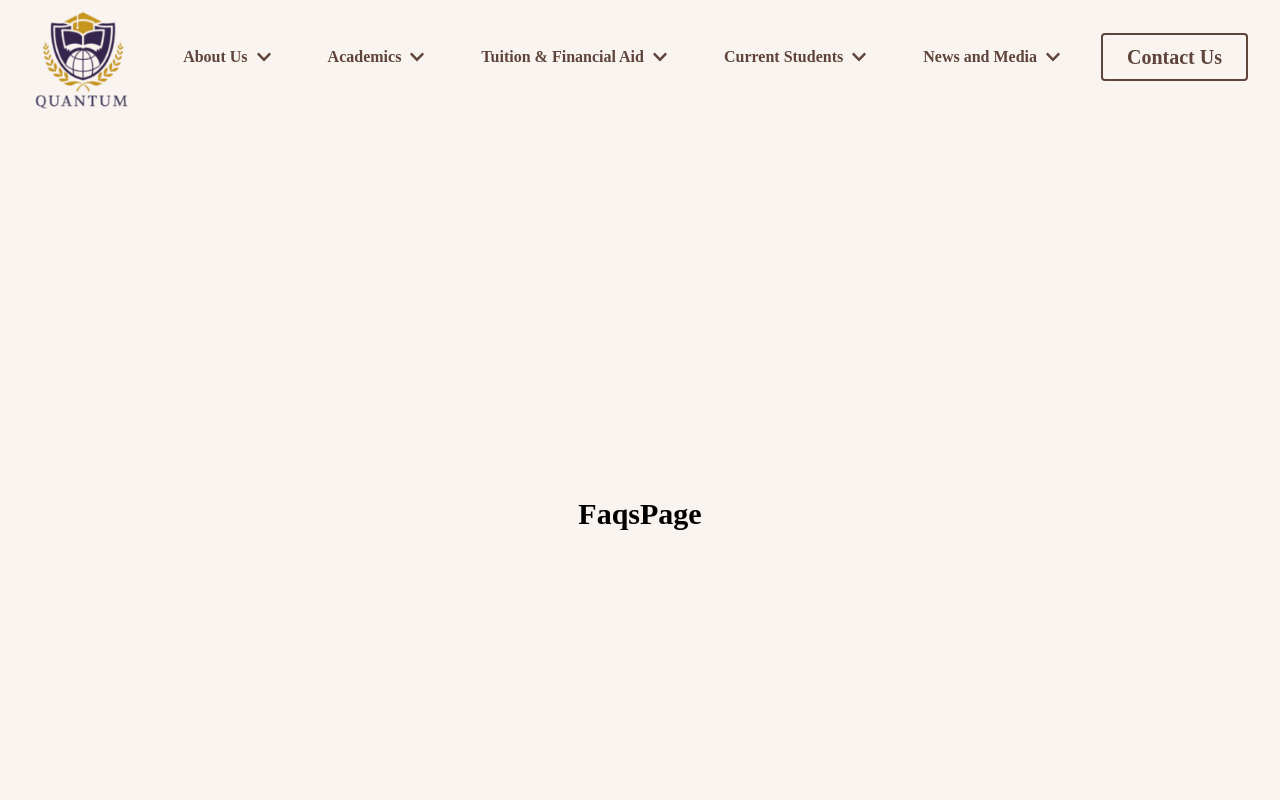
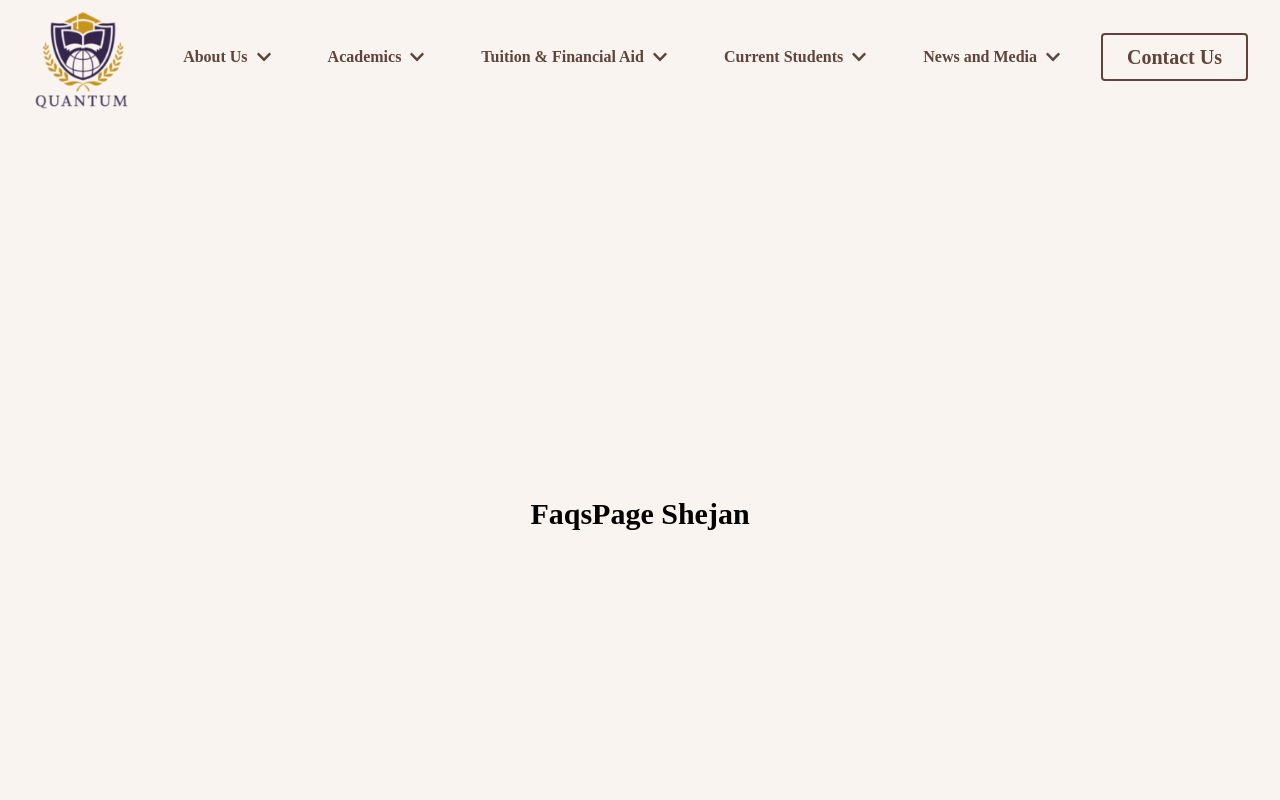
Before and after one commit to shejanNizam/quantum-education, a Next.js app: page /about-us/faqs in a window 1280 px wide. Shown: the top 800 px of the page. Built offline with nearby package versions, Linux system fonts and the light colour scheme.

Commit message:
faq page

```diff
--- a/src/app/about-us/faqs/page.js
+++ b/src/app/about-us/faqs/page.js
@@ -2,7 +2,7 @@ export default function FaqsPage() {
   return (
     <>
       <h3 className=" text-3xl text-center font-bold py-4 min-h-screen flex items-center justify-center">
-        FaqsPage
+        FaqsPage Shejan
       </h3>
     </>
   );
```
